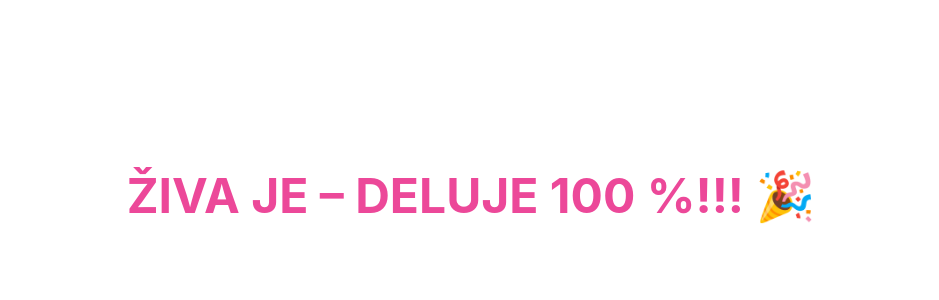
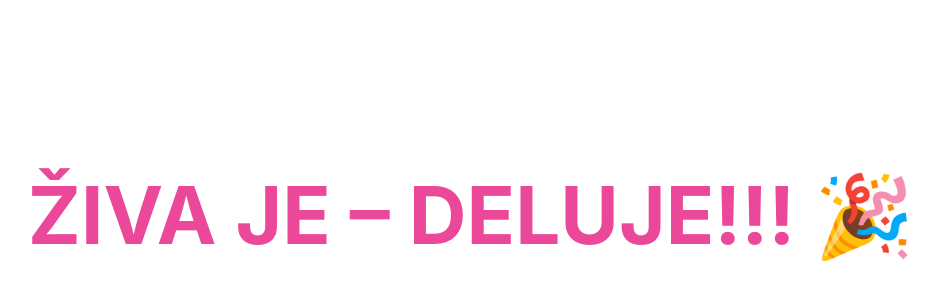
Before and after one commit to navorjerdna-stack/testmaxxes, a Next.js app: page / in a window 1280 px wide. Shown: the part 154-454 px from the top of the page, without its empty margins (169-1108 px from the left). Built offline with nearby package versions, Linux system fonts and the light colour scheme.

Commit message:
minimal working page

```diff
--- a/src/app/page.tsx
+++ b/src/app/page.tsx
@@ -1,7 +1,3 @@
 export default function Home() {
-  return (
-    <h1 style={{fontSize:"3rem",textAlign:"center",marginTop:"40vh",color:"#ec4899"}}>
-      ŽIVA JE – DELUJE 100 %!!! 🎉
-    </h1>
-  );
+  return <h1 style={{fontSize:"5rem",textAlign:"center",marginTop:"40vh",color:"#ec4899"}}>ŽIVA JE – DELUJE!!! 🎉</h1>;
 }
```
